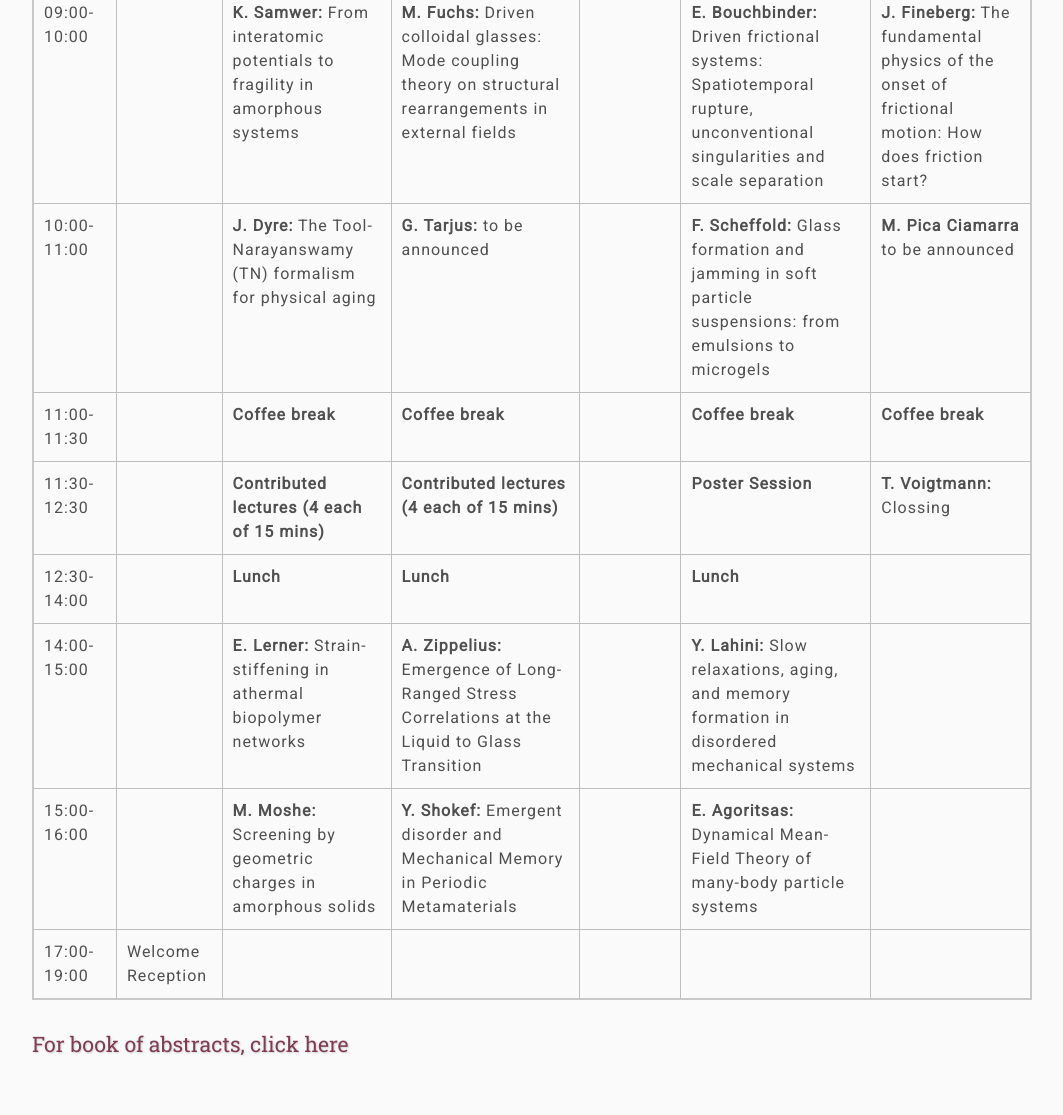
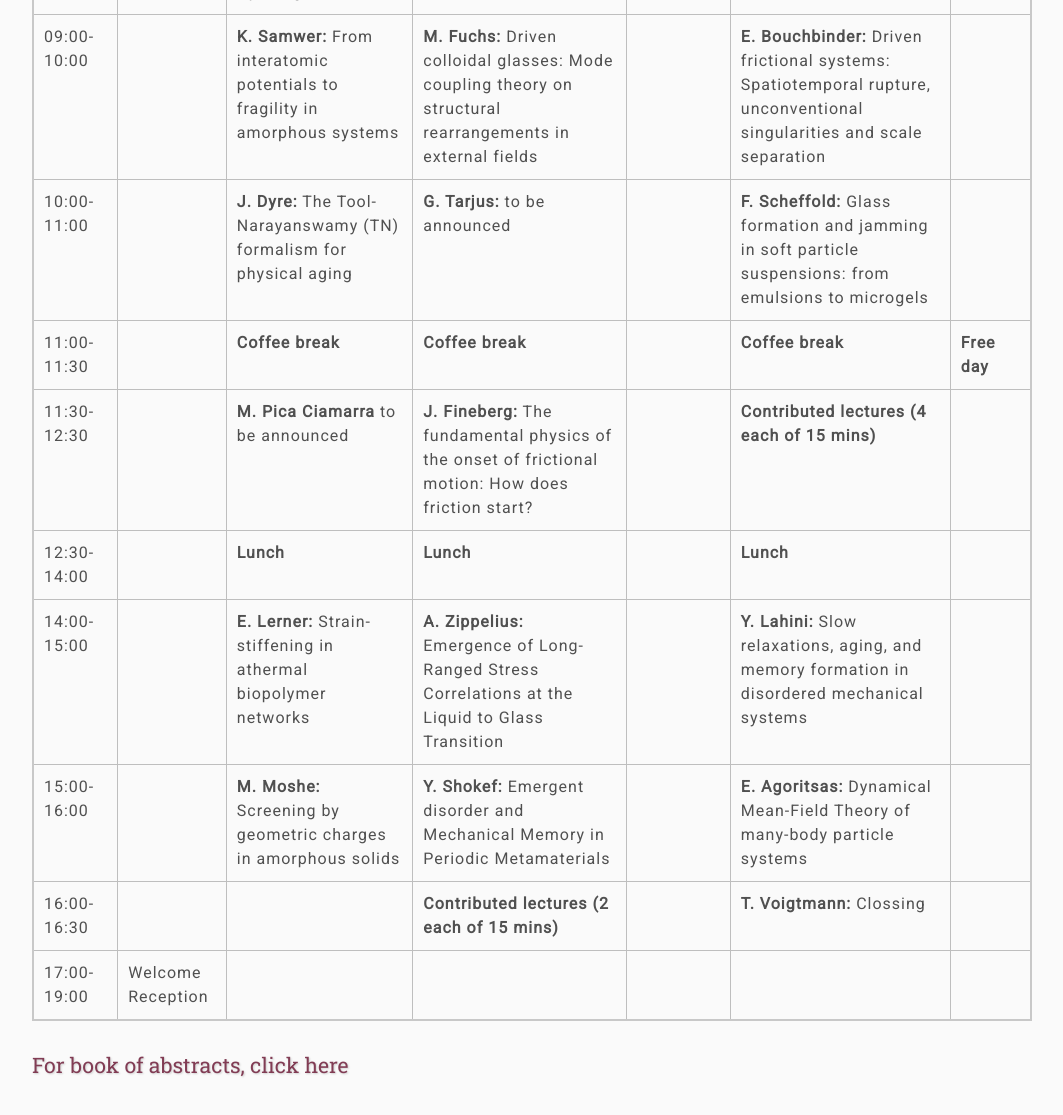
Before and after one commit to Hareesh098/WinterScool, a plain HTML site: page program/index.html in a window 1280 px wide. Shown: the part 831-1946 px from the top of the page, without its empty margins (108-1171 px from the left). Drawn offline with nearby package versions, Linux system fonts and the light colour scheme; some packages are replaced by stand-ins of ours; files that its build step writes are made by us from their sources.

Commit message:
Add files via upload

```diff
--- a/program/index.html
+++ b/program/index.html
@@ -81,7 +81,7 @@
     <td class="program"><b>M. Fuchs:</b> Driven colloidal glasses: Mode coupling theory on structural rearrangements in external fields</td>
     <td class="program"></td>
     <td class="program"><b>E. Bouchbinder:</b> Driven frictional systems: Spatiotemporal rupture, unconventional singularities and scale separation</td>
-    <td class="program"><b>J. Fineberg:</b> The fundamental physics of the onset of frictional motion: How does friction start?</td>
+    <td class="program"></td>
   </tr>
 
   <tr>
@@ -91,7 +91,7 @@
     <td class="program"><b>G. Tarjus:</b> to be announced</td>
     <td class="program"></td>
     <td class="program"><b>F. Scheffold:</b> Glass formation and jamming in soft particle suspensions: from emulsions to microgels</td>
-    <td class="program"><b>M. Pica Ciamarra</b> to be announced</td>
+    <td class="program"><b</td>
   </tr>
 
   <tr>
@@ -101,17 +101,17 @@
     <td class="program"><b>Coffee break</b></td>
     <td class="program"></td>
     <td class="program"><b>Coffee break</b></td>
-    <td class="program"><b>Coffee break</b></td>
+    <td class="program"><b>Free day</b></td>
   </tr>
 
   <tr>
     <td class="program">11:30-12:30</td>
     <td class="program"></td>
-    <td class="program"><b>Contributed lectures (4 each of 15 mins)</b></td>
+    <td class="program"><b>M. Pica Ciamarra</b> to be announced</td>
+    <td class="program"><b>J. Fineberg:</b> The fundamental physics of the onset of frictional motion: How does friction start?</td>
+    <td class="program"></td>
     <td class="program"><b>Contributed lectures (4 each of 15 mins)</b></td>
     <td class="program"></td>
-    <td class="program"><b>Poster Session</b></td>
-    <td class="program"><b>T. Voigtmann:</b> Clossing</td>
   </tr>
 
   <tr>
@@ -145,6 +145,17 @@
   </tr>
 
   <tr>
+    <td class="program">16:00-16:30</td>
+    <td class="program"></td>
+    <td class="program"></td>
+    <td class="program"><b>Contributed lectures (2 each of 15 mins)</b></td>
+    <td class="program"></td>
+    <td class="program"><b>T. Voigtmann:</b> Clossing</td>
+    <td class="program"></td>
+  </tr>
+
+
+  <tr>
     <td class="program">17:00-19:00</td>
     <td class="program"> Welcome Reception</td>
     <td class="program"></td>
```
